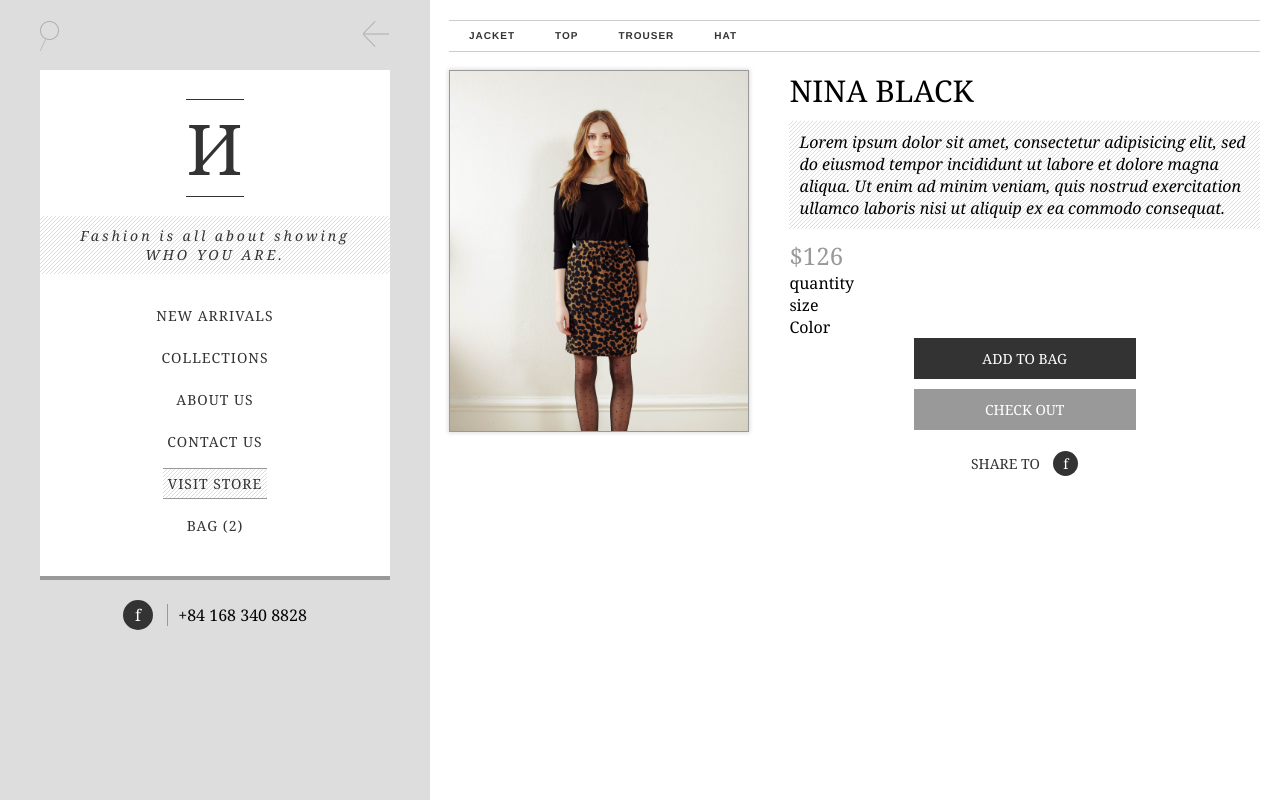
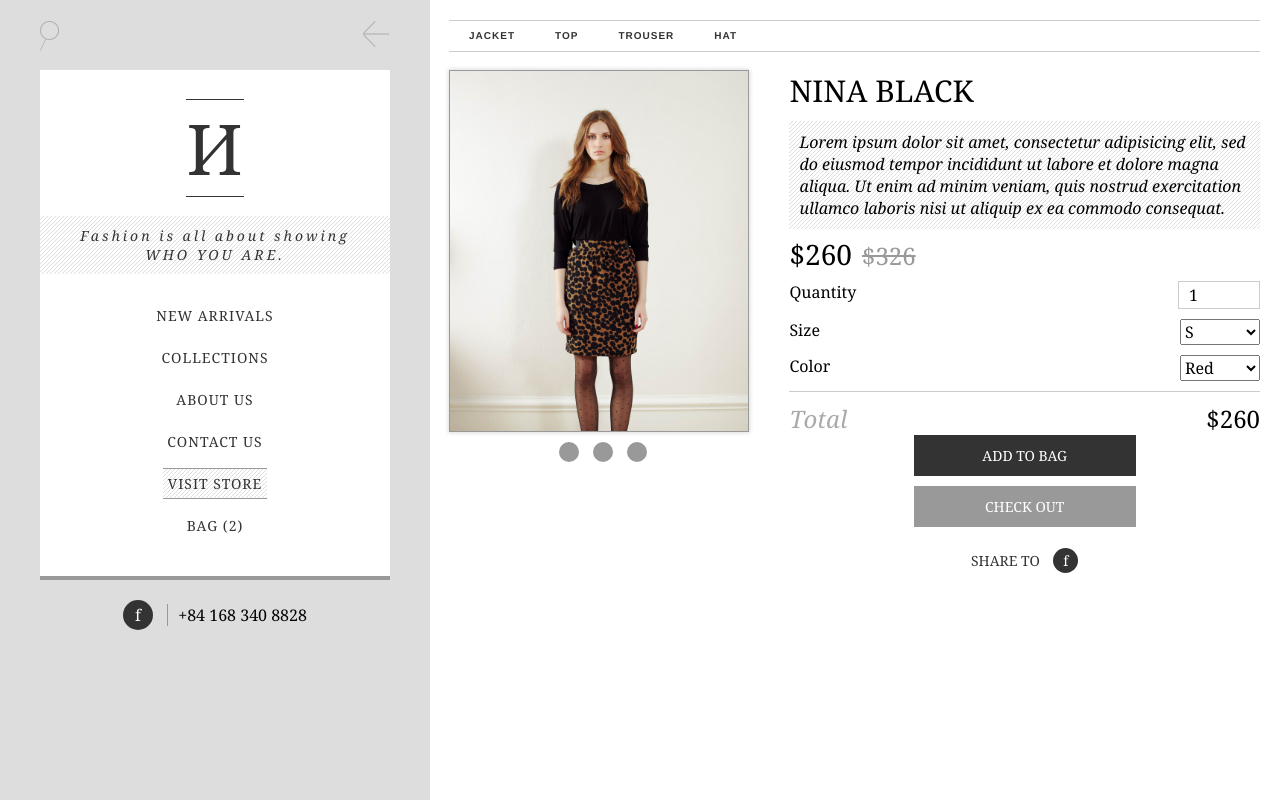
Before and after one commit to alexhoanghtd/IRENEOS, a PHP site: page /product-detail.html in a window 1280 px wide. Run offline with PHP 8.4, Linux system fonts and the light colour scheme; some libraries are stand-ins or nearby versions.

Commit message:
Commbit final product detail ( Text detail )

```diff
--- a/css/default.css
+++ b/css/default.css
@@ -36,6 +36,9 @@ body {
 	text-align: center;
 	font-family: georgia, arial, helvetica;
 }
+*{
+	font-family: georgia, arial, helvetica;
+}
 ol, ul {
 	list-style: none;
 }
@@ -50,6 +53,16 @@ q:before, q:after {
 table {
 	border-collapse: collapse;
 	border-spacing: 0;
+}
+input{
+	border: 1px solid #333;
+	padding: 2px 10px;
+	transition: box-shadow .3s;
+}
+input:focus, select:focus{
+	border: 1px solid #333;
+	outline:none;
+	box-shadow: 0px 0px 4px 1px #ccc;
 }
 .clearfix:after {
 	visibility: hidden;
--- a/css/product-detail.css
+++ b/css/product-detail.css
@@ -34,8 +34,22 @@ div#product-main-view{
 	border: 1px solid #999;
 	box-shadow: 0px 0px 4px 1px #ddd;
 }
+div#product-more-view > ul{
+	padding-left: 35%;
+	padding-top: 10px;
+}
+div#product-more-view > ul > li{
+	display: inline-block;
+	height: 20px;
+	width: 20px;
+	border-radius: 15px;
+	background-color: #999;
+	cursor: pointer;
+	margin: 0px 5px;
+}
 /* STYLING THE MAIN DETAIL AREA*/
 
+/*product detail*/
 div#product-detail-col-right > .fit-me-full{
 	padding: 0px 20px 20px 20px;
 }
@@ -50,11 +64,55 @@ div#product-detail-header p{
 	margin-bottom: 10px;
 }
 span.product-price{
+	font-size: 28px;
+	line-height: 30px;
+}
+span.product-old-price{
+	display: inline-block;
+	margin-left: 10px;
 	font-size: 24px;
 	color: #999;
 	margin-bottom: 10px;
+	text-decoration: line-through;
 }
 
+/*order options*/
+#order-options > ul{
+	border-bottom: 1px solid #ccc;
+	margin-bottom: 10px;
+}
+#order-options > ul > li{
+	margin-bottom: 10px;
+}
+#order-options > ul > li > label{
+	display: block;
+	float: left;
+	width: 100px;
+	font-size: 16px;
+}
+input.order-input{
+	width: 60px;
+	border: 1px solid #ccc;
+}
+.order-input{
+	font-size: 16px;
+	width: 80px;
+	float: right;
+}
+.sub-total{
+	text-align: right;
+	font-size: 24px;
+}
+.sub-total:before{
+	content: "Total";
+	font-style: italic;
+	color: #aaa;
+	display: inline-block;
+	float: left;
+	text-align: right;
+	font-size: 24px;
+}
+/*Product action group*/
 div#action-bts-group > a{
 	text-align: center;
 	display: block;
--- a/product-detail.html
+++ b/product-detail.html
@@ -61,7 +61,7 @@
 				<span id="phone-number">+84 168 340 8828</span>
 			</div>
 		</div>
-		<div id="content-container">
+		<div id="content-container" class="clearfix">
 			<!--Content-header if you want :D-->
 			<div class="content-header">
 				<div id="categories-menu">
@@ -100,16 +100,32 @@
 							tempor incididunt ut labore et dolore magna aliqua. Ut enim ad minim veniam,
 							quis nostrud exercitation ullamco laboris nisi ut aliquip ex ea commodo
 							consequat.</p>
-							<span class="product-price">$126</span>
+							<span class="product-price">$260<span class="product-old-price">$326</span></span>
 						</div>
 						<form id="product-order-form">
 							<div id="order-options">
-								<ul>
-									<li>quantity</li>
-									<li>size</li>
-									<li>Color</li>
+								<ul class="clearfix">
+									<li class="clearfix"><label>Quantity</label> <input type="text" class="order-input" value="1"></li>
+									<li class="clearfix">
+										<label>Size</label>
+										<select class="order-input">
+											<option>S</option>
+											<option>M</option>
+											<option>XL</option>
+											<option>L</option>
+										</select>
+									</li >
+									<li class="clearfix"><label>Color</label>
+										<select class="order-input">
+											<option>Red</option>
+											<option>Grey</option>
+											<option>Green</option>
+											<option>Cyan</option>
+										</select>
+									</li>
 								</ul>
 							</div>
+							<div class="sub-total"><span>$260</span></div>
 							<div id="action-bts-group">
 								<a href="#" id="add-to-bag">Add to Bag</a>
 								<a href="#" id="check-out">Check out</a>
```
Also changed, not shown: css/elements.css (added, +66 -0 lines), elements.html (added, +89 -0 lines), js/jquery.dropdown.js (added), js/modernizr.custom.63321.js (added).
